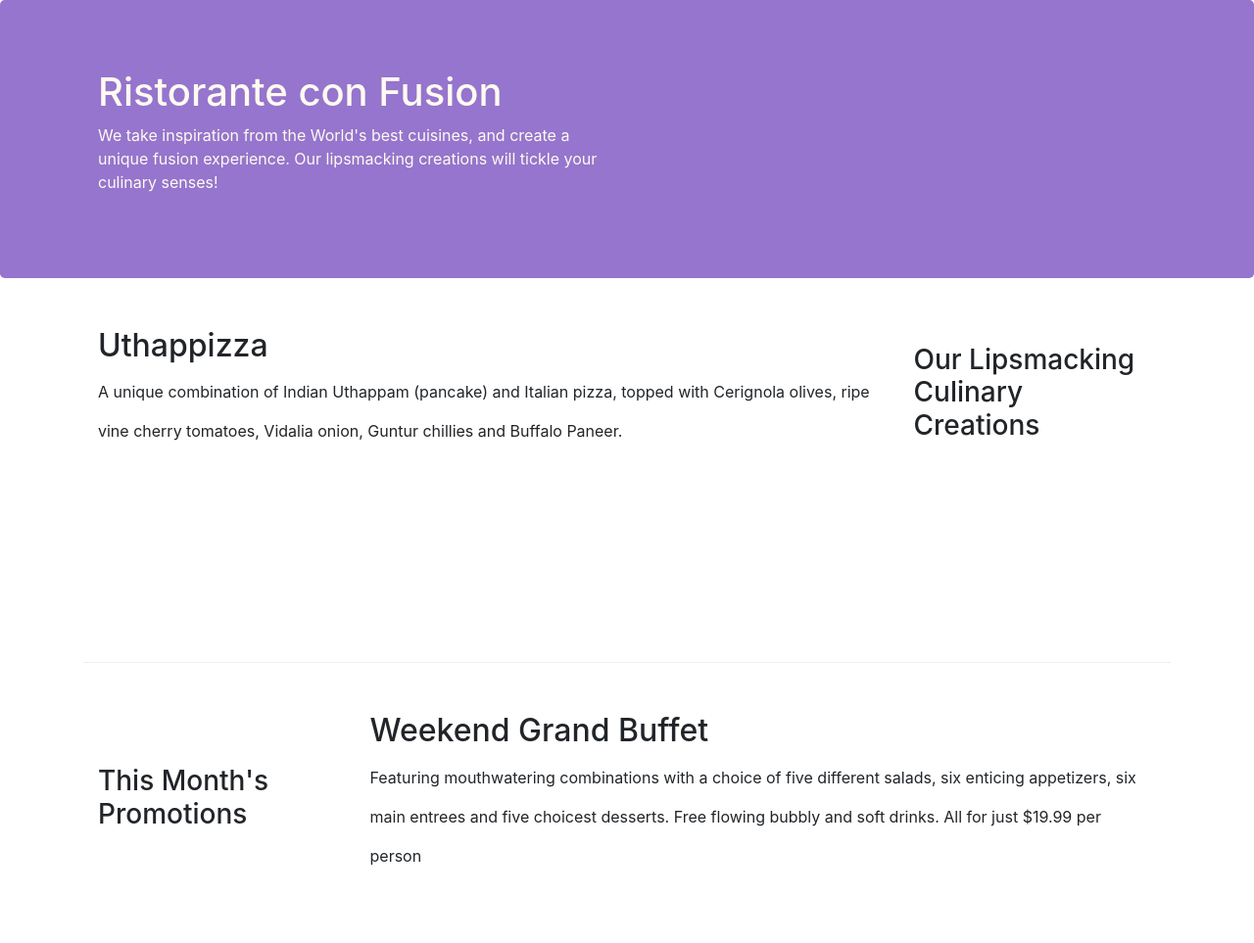
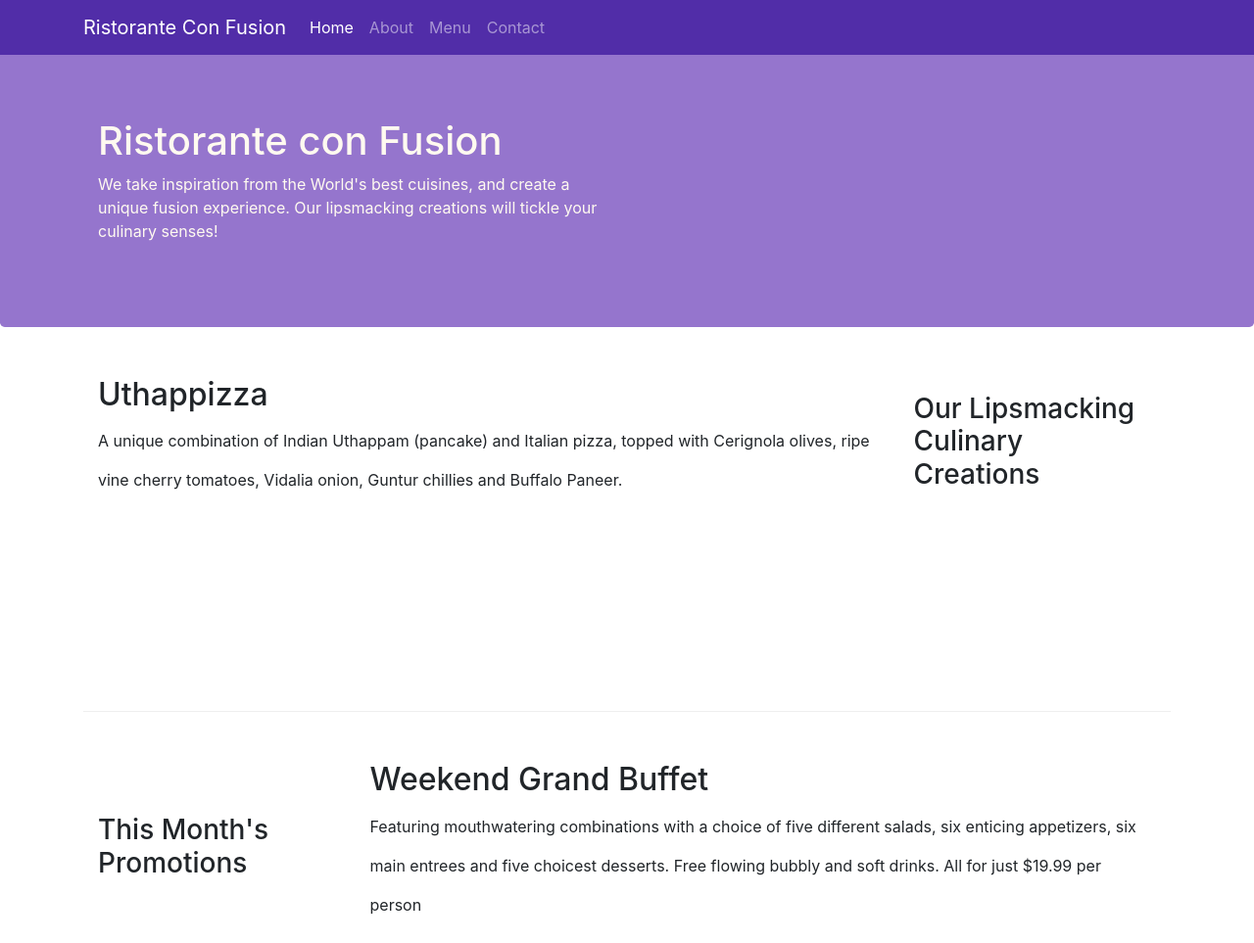
Before and after one commit to Priya1999/Bootstrap, a website: page index.html in a window 1280 px wide. Shown: the top 963 px of the page at 98% size. Drawn offline with nearby package versions, Linux system fonts and the light colour scheme.

Commit message:
Navbar and breadcrumb

```diff
--- a/css/style.css
+++ b/css/style.css
@@ -24,3 +24,10 @@
     margin:0px;
     color:#0f0f0f;
 }
+body{
+    padding:50px 0px 0px 0px;
+    z-index:0;
+}
+.navbar-dark{
+    background-color:#512DA8;
+}
--- a/index.html
+++ b/index.html
@@ -14,7 +14,22 @@
 </head>
 
 <body>
-
+      <nav class = "navbar navbar-dark navbar-expand-sm fixed-top">
+        <div class = "container">
+            <button class = "navbar-toggler" type = "button" data-toggle="collapse" data-target="#navbar">
+                <span class = "navbar-toggler-icon"></span>
+                </button>
+            <a class = "navbar-brand" href = "#">Ristorante Con Fusion</a>
+            <div class = "collapse navbar-collapse" id ="navbar">
+            <ul class = "navbar-nav mr-auto">
+                <li class = "nav-item active"><a class = "nav-link" href = "#">Home</a></li>
+                <li class = "nav-item "><a class = "nav-link" href = "./aboutUs.html">About</a></li>
+                <li class = "nav-item "><a class = "nav-link" href = "#">Menu</a></li>
+                <li class = "nav-item "><a class = "nav-link" href = "#">Contact</a></li>
+              </ul>
+            </div>
+            </div>
+    </nav>
     <header class = "jumbotron">
         <div class = "container">
             <div class = "row row-header">
@@ -69,7 +84,7 @@
                     <h5>Links</h5>
                     <ul class = "list-unstyled">
                         <li><a href="#">Home</a></li>
-                        <li><a href="#">About</a></li>
+                        <li><a href="./aboutUs.html">About</a></li>
                         <li><a href="#">Menu</a></li>
                         <li><a href="#">Contact</a></li>
                     </ul>
```
Also changed, not shown: aboutUs.html (renamed from Assignment-1.html, +21 -1 lines).
